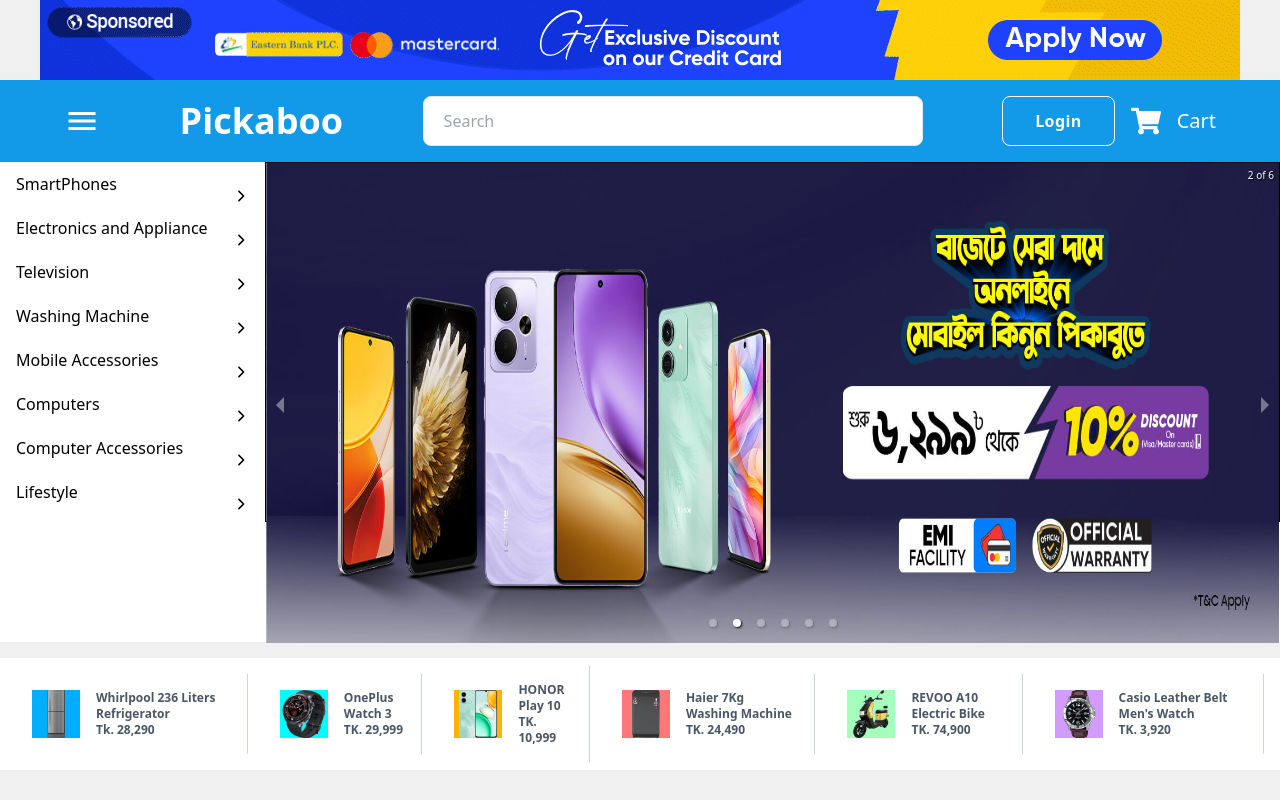
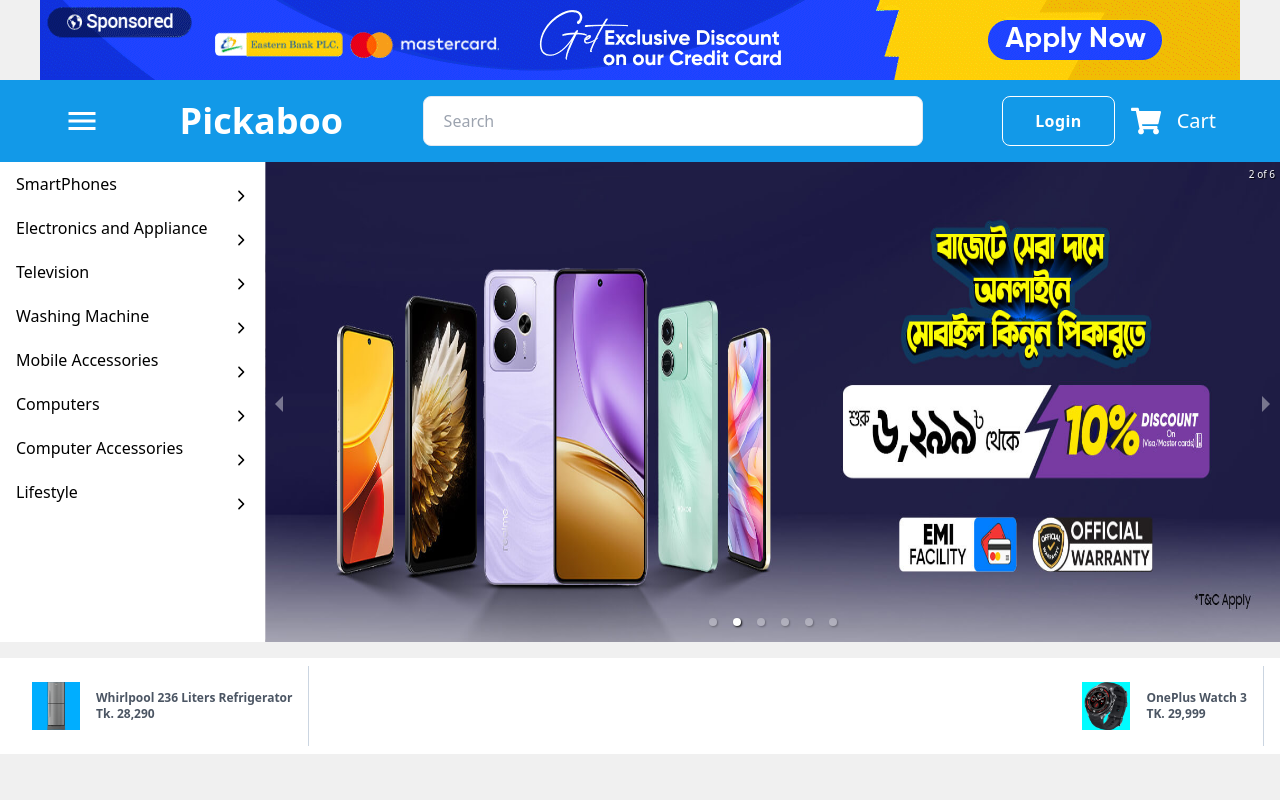
Before and after one commit to Lokman-Hakim-Shawon/e-commerce, a Next.js app: page / in a window 1280 px wide. Built offline with nearby package versions, Linux system fonts and the light colour scheme.

Commit message:
update ads section

```diff
--- a/src/components/user/HomePage/AdsSlider.jsx
+++ b/src/components/user/HomePage/AdsSlider.jsx
@@ -4,15 +4,15 @@
     const adsData=[
         {img:'/images/ads1.png',title:'Whirlpool 236 Liters Refrigerator',price:'Tk. 28,290'},
         {img:'/images/ads2.png',title:'OnePlus Watch 3',price:'TK. 29,999'},
-        {img:'/images/ads3.png',title:'HONOR Play 10',price:'TK. 10,999'},
-        {img:'/images/ads4.png',title:'Haier  7Kg Washing Machine',price:'TK. 24,490'},
-        {img:'/images/ads5.png',title:'REVOO A10 Electric Bike',price:'TK. 74,900'},
-        {img:'/images/ads6.png',title:"Casio Leather Belt Men's Watch",price:'TK. 3,920'},
+        // {img:'/images/ads3.png',title:'HONOR Play 10',price:'TK. 10,999'},
+        // {img:'/images/ads4.png',title:'Haier  7Kg Washing Machine',price:'TK. 24,490'},
+        // {img:'/images/ads5.png',title:'REVOO A10 Electric Bike',price:'TK. 74,900'},
+        // {img:'/images/ads6.png',title:"Casio Leather Belt Men's Watch",price:'TK. 3,920'},
     ]
     return (
-        <div className='flex justify-between items-center bg-white py-2 my-4 px-4 space-x-4'>
+        <div className='flex justify-between items-center bg-white lg:py-2 my-4 lg:px-4 space-x-4'>
             {
-                adsData.map((data,index)=><div key={index} className=" flex items-center space-x-4 border-r border-slate-300 p-4 text-xs text-gray-600 font-bold">
+                adsData.map((data,index)=><div key={index} className="flex items-center space-x-4 border-r border-slate-300 p-2 lg:p-4 text-xs text-gray-600 lg:font-bold">
                 <img src={data.img} alt="" className='h-12'/>
                 <div className="">
                     <p className="">{data.title}</p>
--- a/src/components/user/HomePage/BannerSection.jsx
+++ b/src/components/user/HomePage/BannerSection.jsx
@@ -4,25 +4,25 @@
 import "react-responsive-carousel/lib/styles/carousel.min.css";
 const BannerSection = () => {
     return (
-        <div className='w-[100%] lg:w-[80%] border border-black h-[45vh]'>
+        <div className='w-[100%] lg:w-[80%]'>
             <Carousel autoPlay={true} showThumbs={false} infiniteLoop={true}>
                 <div>
-                    <img src="/images/banner1.jpg" className='h-[50vh] lg:h-[60vh]'/>
+                    <img src="/images/banner1.jpg" className='h-[60vh] lg:h-[60vh]'/>
                 </div>
                 <div>
-                    <img src="/images/banner2.jpg" className='h-[50vh] lg:h-[60vh]'/>
+                    <img src="/images/banner2.jpg" className='h-[60vh] lg:h-[60vh]'/>
                 </div>
                 <div>
-                    <img src="/images/banner3.jpg" className='h-[50vh] lg:h-[60vh]'/>
+                    <img src="/images/banner3.jpg" className='h-[60vh] lg:h-[60vh]'/>
                 </div>
                 <div>
-                    <img src="/images/banner4.jpg" className='h-[50vh] lg:h-[60vh]'/>
+                    <img src="/images/banner4.jpg" className='h-[60vh] lg:h-[60vh]'/>
                 </div>
                 <div>
-                    <img src="/images/banner5.jpg" className='h-[50vh] lg:h-[60vh]'/>
+                    <img src="/images/banner5.jpg" className='h-[60vh] lg:h-[60vh]'/>
                 </div>
                 <div>
-                    <img src="/images/banner6.jpg" className='h-[50vh] lg:h-[60vh]'/>
+                    <img src="/images/banner6.jpg" className='h-[60vh] lg:h-[60vh]'/>
                 </div>
             </Carousel>
         </div>
```
